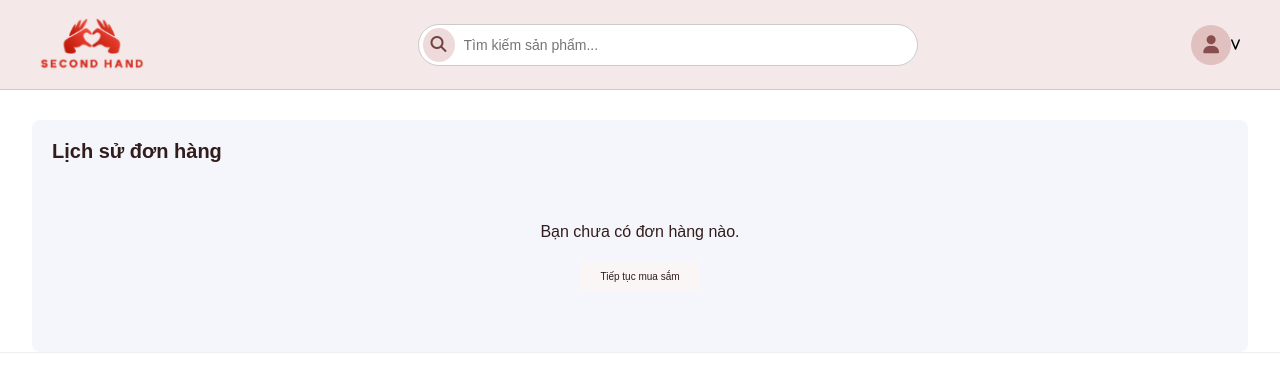
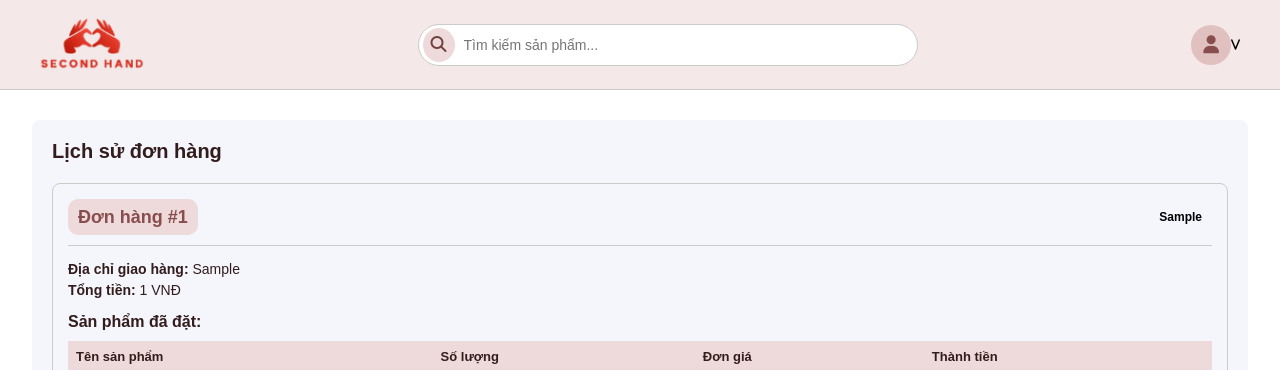
Before and after one commit to QUANG-SanBay/LapTinhWeb_BanDoCu, a Django app: page /lichSuDonHang/ in a window 1280 px wide. Shown: the top 370 px of the page. Run offline with Django 5.2, Linux system fonts and the light colour scheme; a user stored in the database is signed in; tables that the repository leaves empty hold one stand-in row (values such as "Sample post").

Commit message:
thêm chức năng xem lịch sử đơn hàng

```diff
--- a/bandocu/home/static/home/css/order.css
+++ b/bandocu/home/static/home/css/order.css
@@ -121,7 +121,7 @@ form .btn:hover{
     border-radius: 8px;
     margin-bottom: 20px;
     padding: 15px;
-    background-color: var(--primery-c);
+    /* background-color: var(--primery-c); */
 }
 
 .order-header {
@@ -134,8 +134,12 @@ form .btn:hover{
 }
 
 .order-header h3 {
-    color: var(--text-c);
-    font-size: 1.6rem;
+    color: var(--color-soft-peach-700);
+    background-color: var(--color-soft-peach-200);
+    border-radius: 10px;
+    font-size: 1.8rem;
+    line-height: 2;
+    padding: 0 10px;
     margin: 0;
 }
 
@@ -193,10 +197,11 @@ form .btn:hover{
     padding: 8px;
     text-align: left;
     border-bottom: 1px solid var(--border-c);
+    background-color: var(--color-soft-peach-50);
 }
 
 .order-products th {
-    background-color: var(--color-soft-peach-50);
+    background-color: var(--color-soft-peach-200);
     color: var(--text-c);
     font-weight: bold;
 }
--- a/bandocu/home/static/home/css/responsize.css
+++ b/bandocu/home/static/home/css/responsize.css
@@ -24,6 +24,10 @@
     .left-content, .right-content{
         padding: 0;
     }
+    /* rpz cho filter bộ lọc sản phẩm */
+    .products__filter-item{
+        margin-bottom: 10px;
+    }
 }
 /* tablet */
 @media (min-width:48em) and (max-width:63.9375em){
--- a/bandocu/home/templates/home/lichsudonhang.html
+++ b/bandocu/home/templates/home/lichsudonhang.html
@@ -27,7 +27,7 @@
                     <div class="order-item">
                         <div class="order-header">
                             <h3>Đơn hàng #{{ order.id }}</h3>
-                            <span class="order-date">{{ order.NgayDatHang|date:"d/m/Y H:i" }}</span>
+                            {% comment %} <span class="order-date">{{ order.NgayDatHang|date:"d/m/Y H:i" }}</span> {% endcomment %}
                             <span class="order-status {{ order.TrangThaiDonHang|lower }}">{{ order.TrangThaiDonHang }}</span>
                         </div>
 
--- a/bandocu/home/views.py
+++ b/bandocu/home/views.py
@@ -1,8 +1,8 @@
 from django.shortcuts import render, get_object_or_404
 from django.contrib.auth.decorators import login_required
-from seller.models import Product
+from seller.models import Product,  ProductCategory
+from .models import Order
 # Create your views here.
-from seller.models import Product, ProductCategory
 import random
 
 def get_home(request):
@@ -68,8 +68,15 @@ def get_search(request):
         products = products.filter(TenSanPham__icontains=query)
     return render(request, 'home/search.html', {'products': products, 'query': query})
 
+@login_required
 def get_lichSuDonHang(request):
-    return render(request, 'home/lichsudonhang.html')
+    try:
+        buyer = request.user.buyer  # hoặc buyer = request.user.buyer_profile nếu bạn đặt related_name khác
+    except Exception:
+        return render(request, 'home/lichsudonhang.html', {'orders': []})
+
+    orders = Order.objects.filter(NguoiMua=buyer).order_by('-NgayDatHang')
+    return render(request, 'home/lichsudonhang.html', {'orders': orders})
 def get_profile(request):
     user = request.user
     return render(request, 'home/profile.html', {'user': user})
```
Also changed, not shown: bandocu/home/templates/home/datHang.html (+15 -6 lines).
